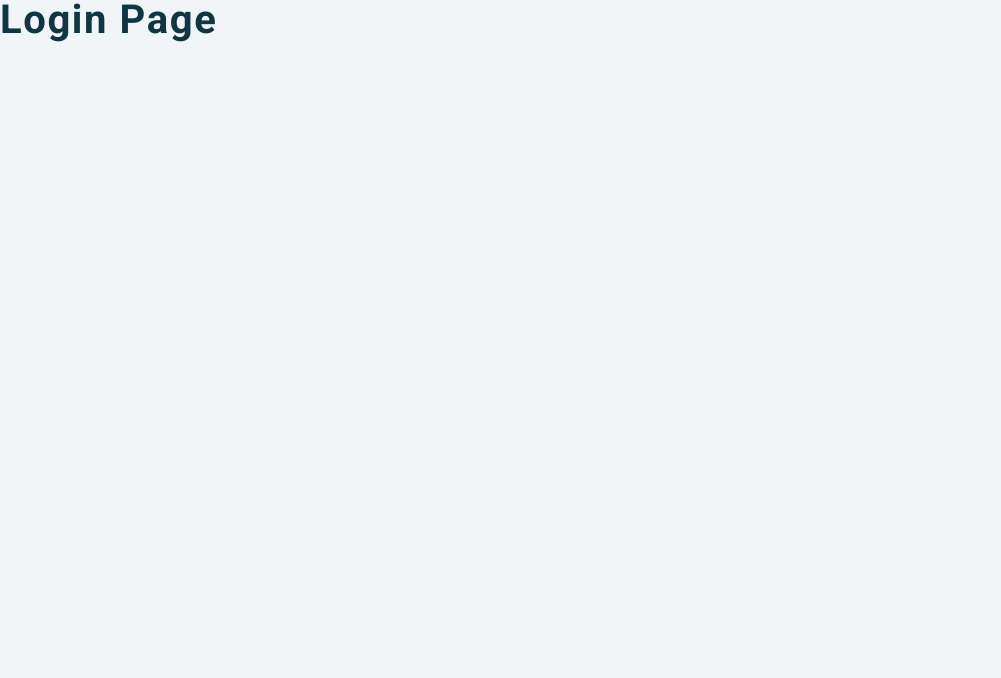
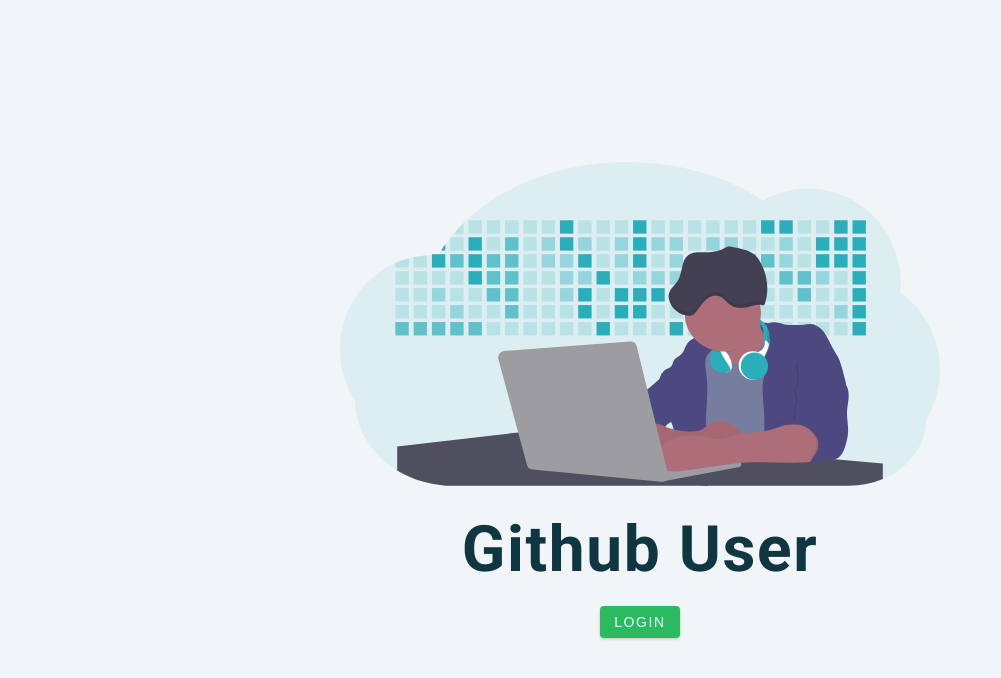
Before and after one commit to Kennethz374/SearchGitHubUsersStats, a React (Create React App) app: page /login in a window 1280 px wide. Shown: the top 678 px of the page, without its empty margins (0-1001 px from the left). Built offline with nearby package versions, Linux system fonts and the light colour scheme.

Commit message:
finish the static part of login page

```diff
--- a/src/pages/Login.js
+++ b/src/pages/Login.js
@@ -1,9 +1,18 @@
-import React from 'react';
-import { useAuth0 } from '@auth0/auth0-react';
-import styled from 'styled-components';
-import loginImg from '../images/login-img.svg';
+import React from "react";
+import { useAuth0 } from "@auth0/auth0-react";
+import styled from "styled-components";
+import loginImg from "../images/login-img.svg";
 const Login = () => {
-  return <h2>login page</h2>;
+	return (
+		<Wrapper>
+			<div className="container">
+				<img src={loginImg} alt="github user" />
+
+				<h1>github user</h1>
+				<button className="btn">login</button>
+			</div>
+		</Wrapper>
+	);
 };
 const Wrapper = styled.section`
 	min-height: 100vh;
```
Lines whose indentation alone changed are shown as unchanged.
